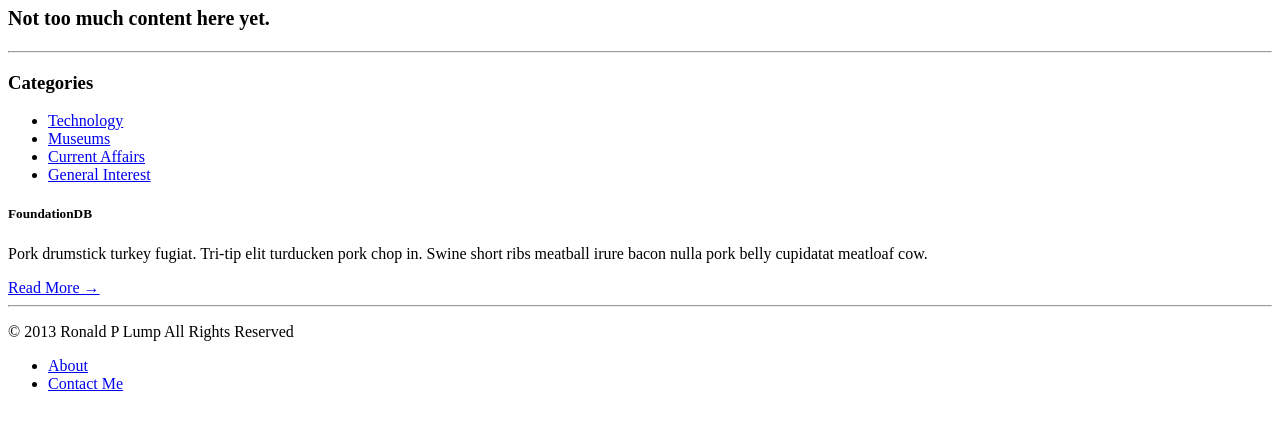
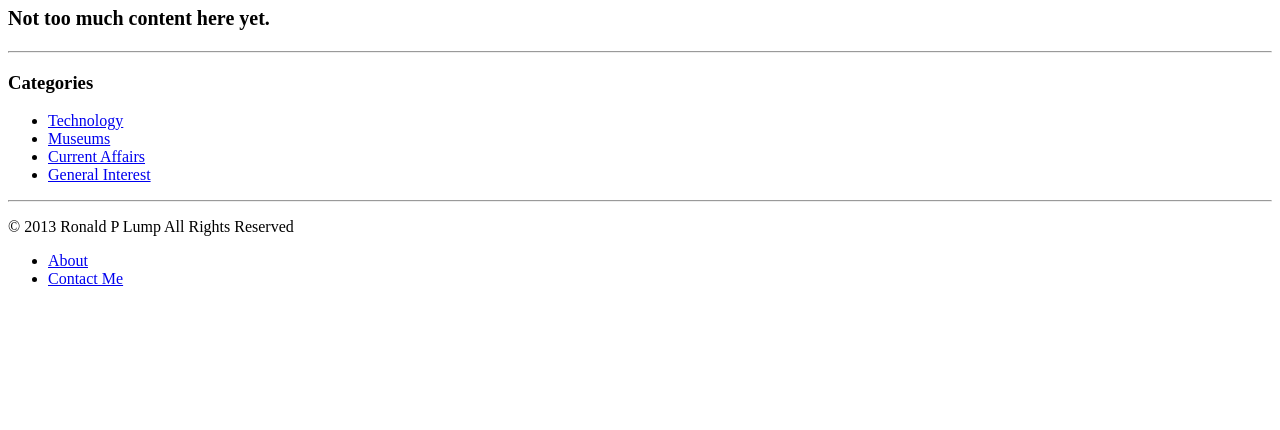
Before and after one commit to rlump/smartBlog, a Rails app: page /blogposts/display in a window 1280 px wide. Shown: the part 215-645 px from the top of the page. Run offline with Rails 7, Linux system fonts and the light colour scheme; data that the repository does not hold is empty; parts of the project's set-up code (start-up, migrations or seed data) failed here and were passed over; some libraries are stand-ins or nearby versions.

Commit message:
remove panel from blogposts

```diff
--- a/app/views/blogposts/_navigation.html.erb
+++ b/app/views/blogposts/_navigation.html.erb
@@ -9,10 +9,6 @@
   </ul>
 
 
-  <div class="panel">
-    <h5>FoundationDB</h5>
-    <p>Pork drumstick turkey fugiat. Tri-tip elit turducken pork chop in. Swine short ribs meatball irure bacon nulla pork belly cupidatat meatloaf cow.</p>
-    <a href="#">Read More &rarr;</a>
-  </div>
+
 
 </aside>
```
